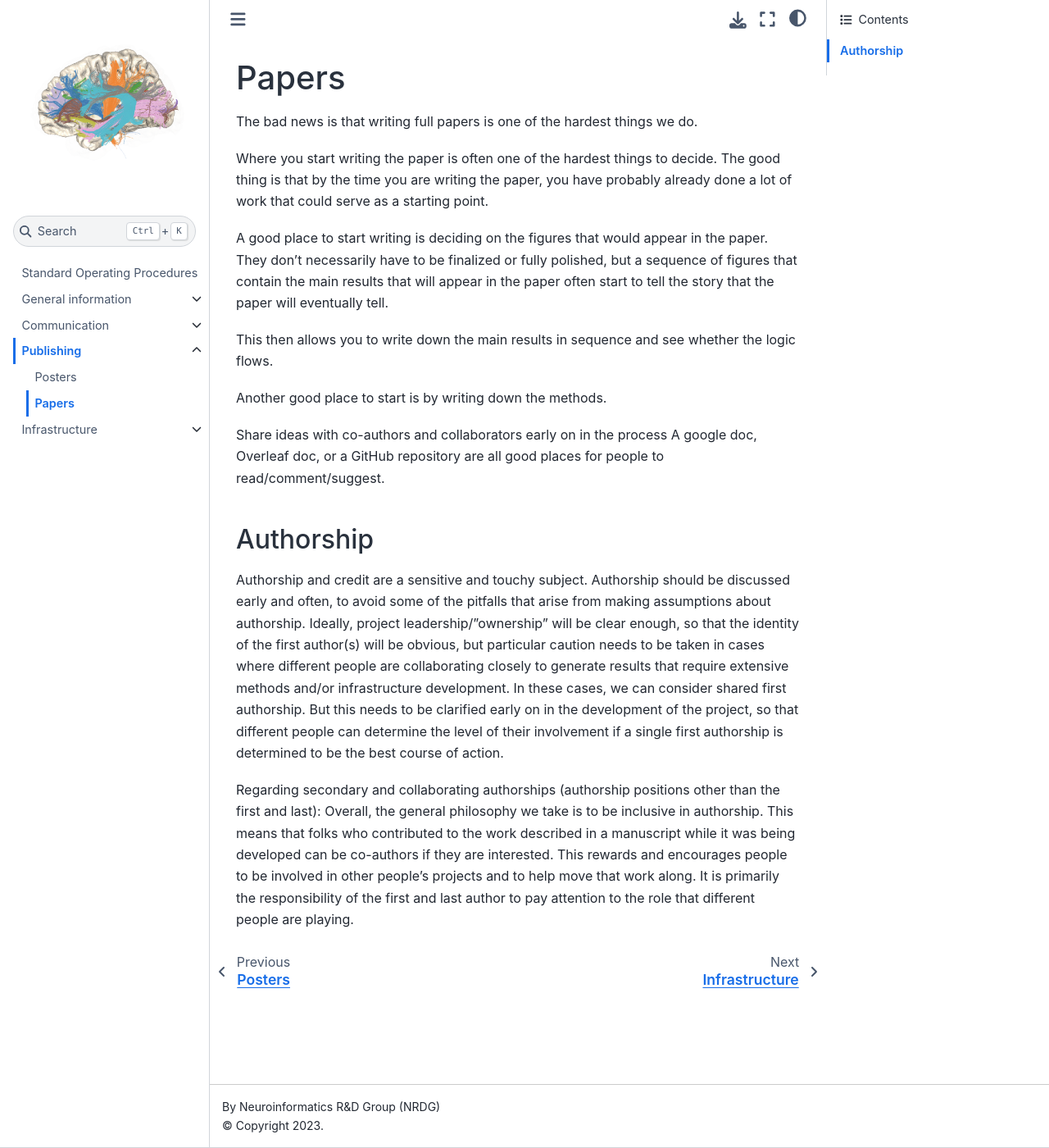
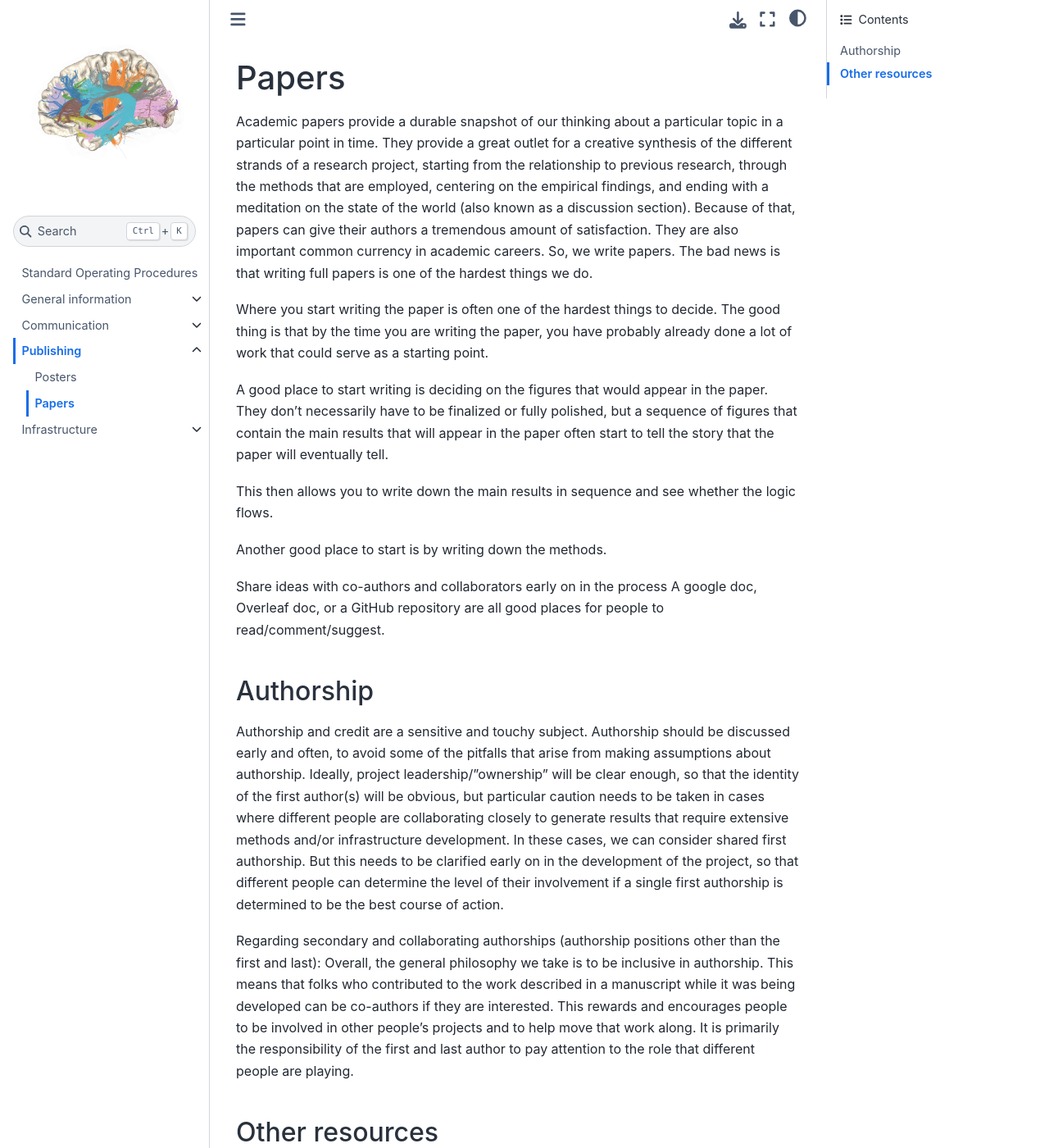
Before and after one commit to nrdg/sop, a Jupyter Book: the page built from publishing/papers.md, in a window 1280 px wide and 1400 px high. Shown: the whole window at 82% size. Built offline with Jupyter Book 1.0.4 settings and Sphinx 7.4.7 and the Sphinx Book theme 1.1.4, drawn with Linux system fonts in a browser that asks for light colours; pages that are not in the unit, such as notebooks, are missing from menus; some of the changed text lies outside the part shown.

Commit message:
Adds some stuff about writing papers.

```diff
--- a/publishing/papers.md
+++ b/publishing/papers.md
@@ -1,6 +1,14 @@
 # Papers
 
-The bad news is that writing full papers is one of the hardest things we do.
+Academic papers provide a durable snapshot of our thinking about a particular
+topic in a particular point in time. They provide a great outlet for a creative
+synthesis of the different strands of a research project, starting from the
+relationship to previous research, through the methods that are employed,
+centering on the empirical findings, and ending with a meditation on the state
+of the world (also known as a discussion section). Because of that, papers can
+give their authors a tremendous amount of satisfaction. They are also important
+common currency in academic careers. So, we write papers. The bad news is that
+writing full papers is one of the hardest things we do.
 
 Where you start writing the paper is often one of the hardest things to decide.
 The good thing is that by the time you are writing the paper, you have probably
@@ -41,3 +49,10 @@
 people's projects and to help move that work along. It is primarily the
 responsibility of the first and last author to pay attention to the role that
 different people are playing.
+
+
+## Other resources
+
+[Matteo Carandini](https://www.carandinilab.net/home) wrote a short, succint and memorable [essay](https://drive.google.com/file/d/1RFzp3BV1tT4XQTGkGmopkmanjkN9UptD/view) that explains how to write a paper (with him).
+
+If you take only one of Carandini's recommendations to heart, it is that you should read ["The science of scientific writing"](https://www.americanscientist.org/blog/the-long-view/the-science-of-scientific-writing) by Gopen and Swan (1990)
```
